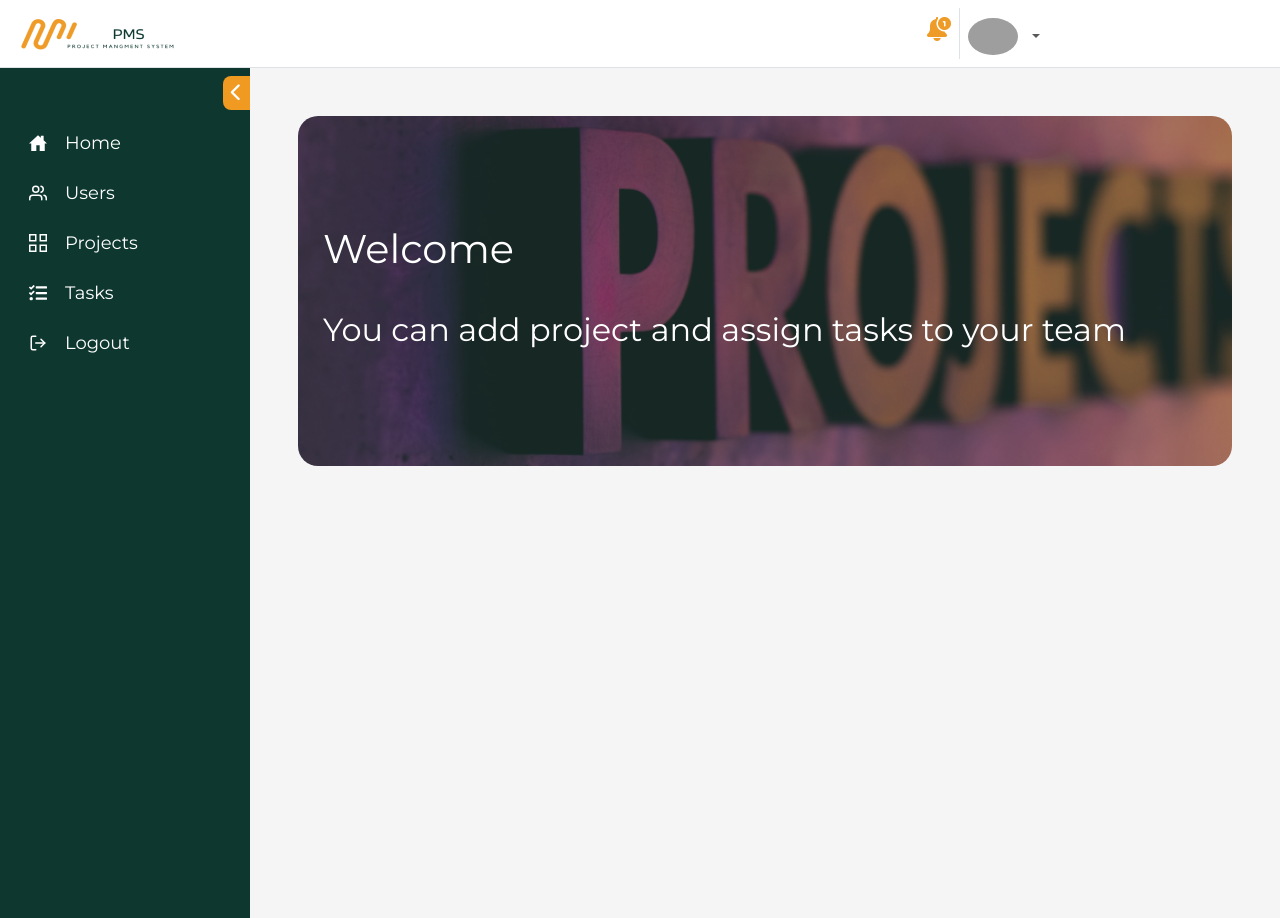
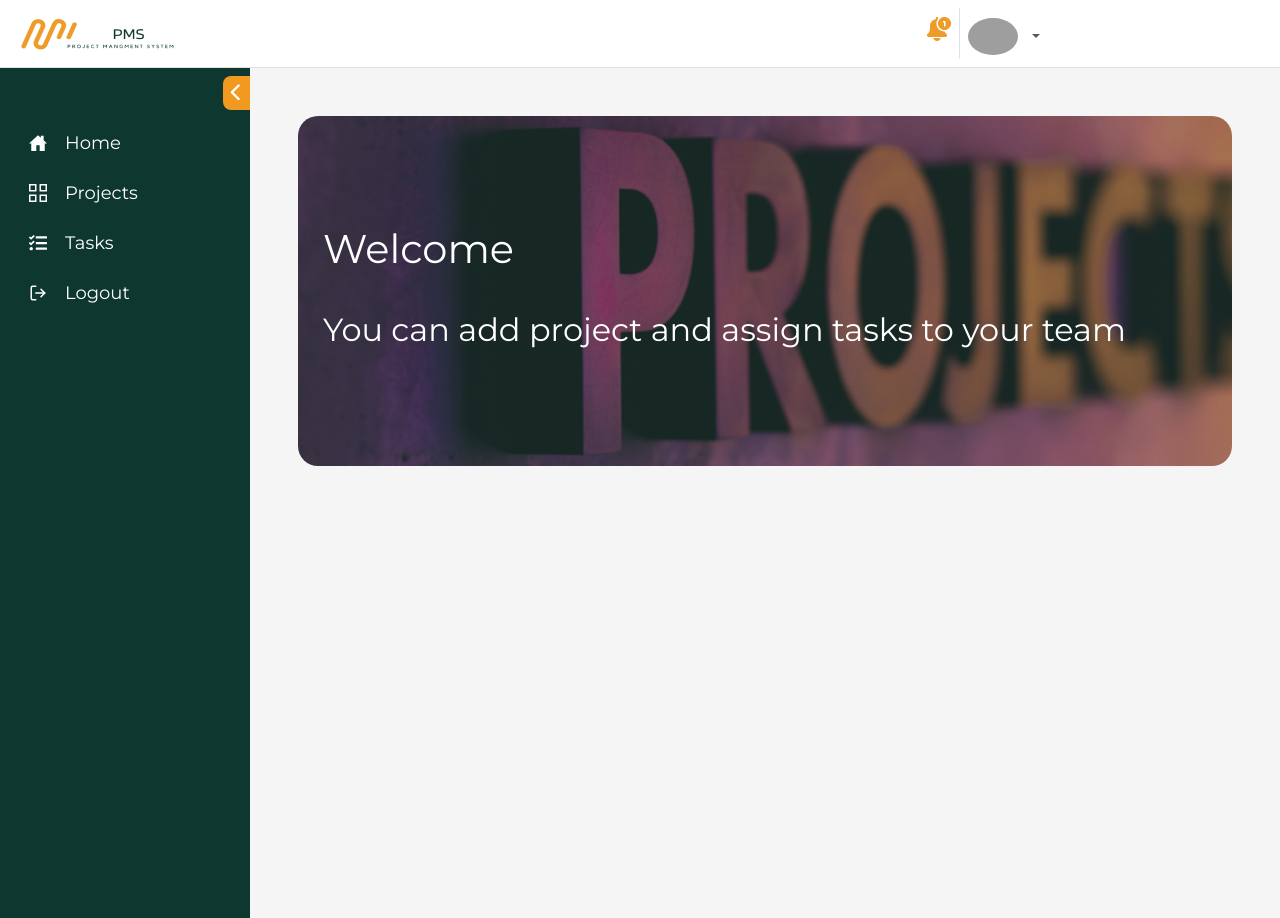
Before and after one commit to Ahmed-Serag19/project-management-system, a React (Vite) app: page /#/dashboard in a window 1280 px wide. Built offline with nearby package versions, Linux system fonts and the light colour scheme; no server answers; sample sign-in values are in the browser's storage; grey boxes are pictures that could not be loaded.

Commit message:
Conditional rendering for users in the sidebar depend on Manager or not

```diff
--- a/src/modules/Shared/components/SidebarComponent/SidebarComponent.tsx
+++ b/src/modules/Shared/components/SidebarComponent/SidebarComponent.tsx
@@ -3,11 +3,14 @@ import { NavLink, useNavigate } from "react-router-dom";
 import { FiLogOut, FiUsers } from "react-icons/fi";
 import { GrProjects } from "react-icons/gr";
 import { FaTasks } from "react-icons/fa";
-import { useState } from "react";
+import { useContext, useState } from "react";
 import { IoHomeSharp } from "react-icons/io5";
+import { AuthContext, AuthContextType } from "../../../../context/AuthContext";
 
 const SidebarComponent: React.FC = () => {
   const navigate = useNavigate();
+  const authContext = useContext(AuthContext);
+  const { user } = authContext as AuthContextType;
   const [isCollapse, setIsCollapse] = useState(() => {
     const storedValue = localStorage.getItem("isCollapse");
     if (!storedValue) return false;
@@ -59,12 +62,14 @@ const SidebarComponent: React.FC = () => {
             >
               Home
             </MenuItem>
+            {user?.group.name === "Manager" && (
               <MenuItem
                 icon={<FiUsers />}
                 component={<NavLink to="/dashboard/Users" />}
               >
                 Users
               </MenuItem>
+            )}
             <MenuItem
               icon={<GrProjects />}
               component={<NavLink to="/dashboard/projects" />}
```
Lines whose indentation alone changed are shown as unchanged.
